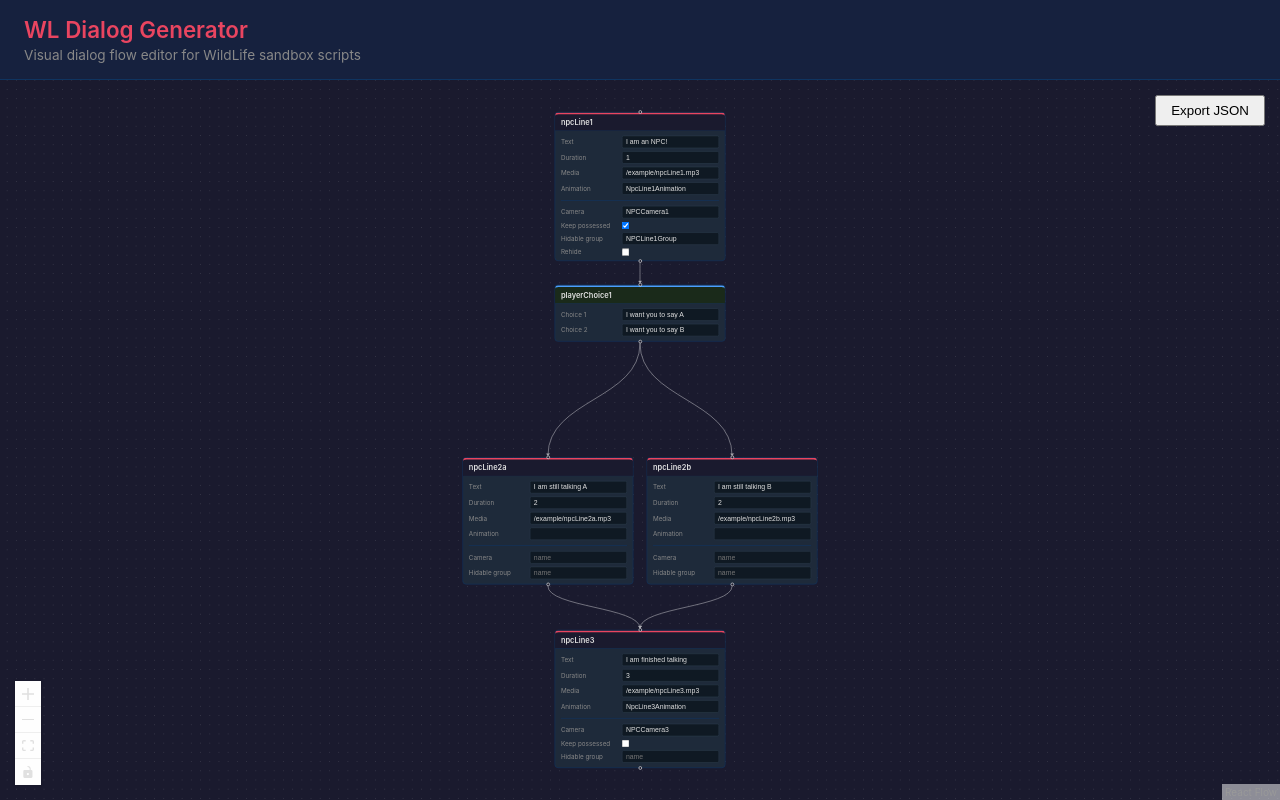
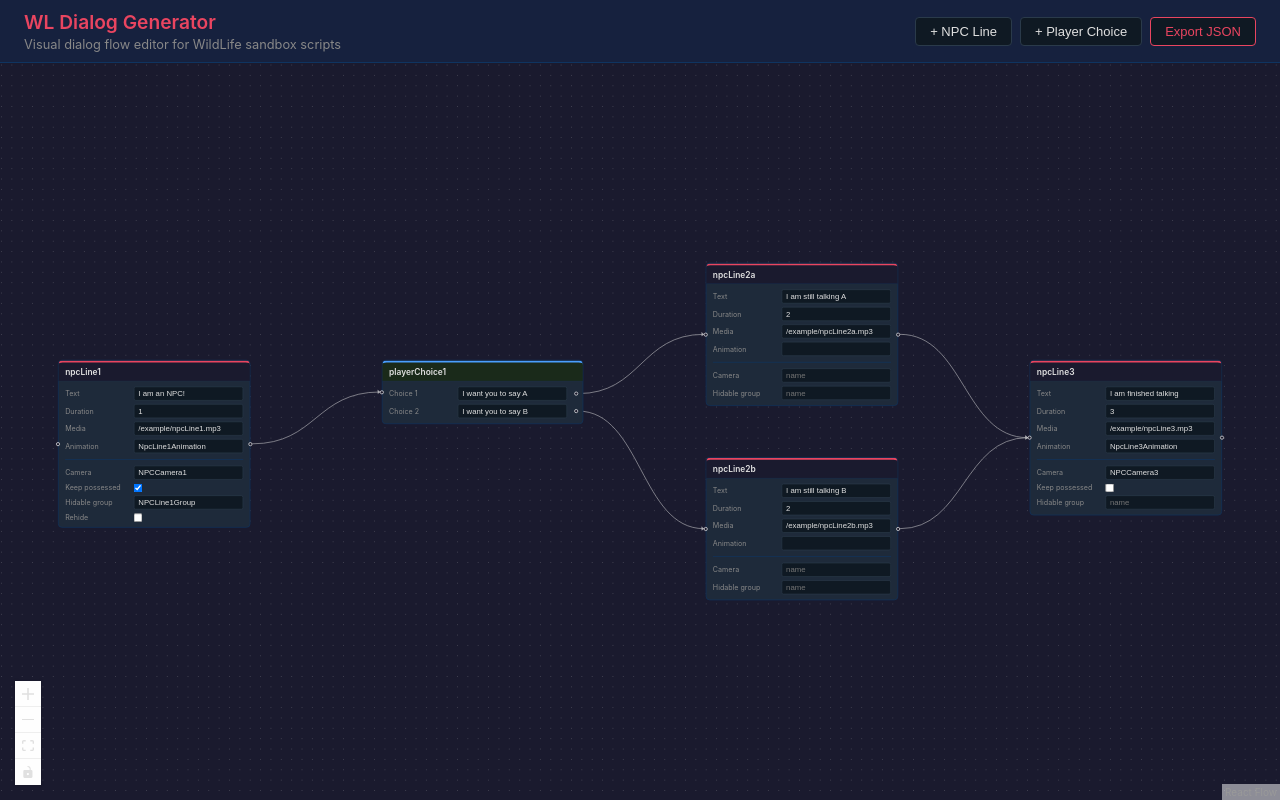
Before and after one commit to theguy-gay/wl-dialog-generator, a React (Vite) app in the folder web/: page / in a window 1280 px wide. Built offline with nearby package versions, Linux system fonts and the light colour scheme.

Commit message:
Expand Dialog Editing
Error handling and a better layout, also adds the ability to add
nodes.

```diff
--- a/web/src/App.css
+++ b/web/src/App.css
@@ -18,25 +18,102 @@ body {
 }
 
 .app-header {
-  padding: 1rem 1.5rem;
+  display: flex;
+  align-items: center;
+  justify-content: space-between;
+  padding: 0.65rem 1.5rem;
   background-color: #16213e;
   border-bottom: 1px solid #0f3460;
   flex-shrink: 0;
 }
 
-.app-header h1 {
-  font-size: 1.4rem;
+.app-title h1 {
+  font-size: 1.2rem;
   font-weight: 600;
   color: #e94560;
-  margin-bottom: 0.25rem;
+  margin-bottom: 0.15rem;
 }
 
-.app-header p {
-  font-size: 0.85rem;
+.app-title p {
+  font-size: 0.8rem;
   color: #888;
+}
+
+.app-toolbar {
+  display: flex;
+  gap: 8px;
+  align-items: center;
+}
+
+.toolbar-btn {
+  padding: 6px 14px;
+  background: #0f1923;
+  border: 1px solid #2a3a4a;
+  color: #e0e0e0;
+  border-radius: 4px;
+  cursor: pointer;
+  font-size: 13px;
+  transition: background 0.15s, border-color 0.15s;
+}
+
+.toolbar-btn:hover {
+  background: #1e2a3a;
+  border-color: #4a9eff;
+}
+
+.toolbar-btn-primary {
+  border-color: #e94560;
+  color: #e94560;
+}
+
+.toolbar-btn-primary:hover {
+  background: #e94560;
+  color: #fff;
 }
 
 .app-main {
   flex: 1;
   overflow: hidden;
 }
+
+.toolbar-btn:disabled {
+  opacity: 0.4;
+  cursor: not-allowed;
+}
+
+.toolbar-btn-primary:disabled:hover {
+  background: transparent;
+  color: #e94560;
+}
+
+.error-panel {
+  position: fixed;
+  bottom: 1rem;
+  right: 1rem;
+  background: #1e1a2e;
+  border: 1px solid #e94560;
+  border-radius: 6px;
+  padding: 10px 14px;
+  max-width: 360px;
+  z-index: 1000;
+  pointer-events: none;
+}
+
+.error-panel-title {
+  color: #e94560;
+  font-size: 12px;
+  font-weight: 600;
+  margin-bottom: 6px;
+}
+
+.error-list {
+  list-style: none;
+  display: flex;
+  flex-direction: column;
+  gap: 3px;
+}
+
+.error-item {
+  color: #ffaaaa;
+  font-size: 11px;
+}
--- a/web/src/App.tsx
+++ b/web/src/App.tsx
@@ -1,15 +1,94 @@
+import { useCallback, useMemo, useState } from 'react';
+import { useNodesState, useEdgesState } from '@xyflow/react';
+import type { Node } from '@xyflow/react';
 import DialogEditor from './components/DialogEditor';
+import { ErrorPanel } from './components/ErrorPanel';
+import type { Dialogs } from './types';
+import { dialogToFlow } from './utils/dialogToFlow';
+import { flowToDialog } from './utils/flowToDialog';
+import { validateFlow } from './utils/validateFlow';
+import './App.css';
+import dialogsJson from '../../dialogs.json';
+
+const { nodes: initialNodes, edges: initialEdges, replace: initialReplace } =
+  dialogToFlow(dialogsJson as Dialogs);
 
 function App() {
+  const [nodes, setNodes, onNodesChange] = useNodesState(initialNodes);
+  const [edges, setEdges, onEdgesChange] = useEdgesState(initialEdges);
+  const [replace] = useState<boolean | undefined>(initialReplace);
+
+  const errors = useMemo(() => validateFlow(nodes, edges), [nodes, edges]);
+
+  const handleExport = useCallback(() => {
+    if (errors.length > 0) return;
+    const dialogs = flowToDialog(nodes, edges, replace);
+    const json = JSON.stringify(dialogs, null, 4);
+    const blob = new Blob([json], { type: 'application/json' });
+    const url = URL.createObjectURL(blob);
+    const a = document.createElement('a');
+    a.href = url;
+    a.download = 'dialog.json';
+    document.body.appendChild(a);
+    a.click();
+    document.body.removeChild(a);
+    setTimeout(() => URL.revokeObjectURL(url), 100);
+  }, [nodes, edges, replace, errors]);
+
+  const handleAddNpcLine = useCallback(() => {
+    const npcCount = nodes.filter(n => n.data._type === 'npcLine').length + 1;
+    const label = `npcLine${npcCount}`;
+    const maxY = Math.max(0, ...nodes.map(n => n.position.y));
+    const newNode: Node = {
+      id: `npcLine-${label}`,
+      type: 'npcLine',
+      position: { x: 0, y: maxY + 300 },
+      data: { _label: label, _type: 'npcLine', _isStart: false, duration: 1 },
+    };
+    setNodes(nds => [...nds, newNode]);
+  }, [nodes, setNodes]);
+
+  const handleAddPlayerChoice = useCallback(() => {
+    const choiceCount = nodes.filter(n => n.data._type === 'playerChoice').length + 1;
+    const label = `playerChoice${choiceCount}`;
+    const maxY = Math.max(0, ...nodes.map(n => n.position.y));
+    const newNode: Node = {
+      id: `playerChoice-${label}`,
+      type: 'playerChoice',
+      position: { x: 0, y: maxY + 300 },
+      data: {
+        _label: label,
+        _type: 'playerChoice',
+        _isStart: false,
+        choices: [{ text: 'Choice 1' }],
+      },
+    };
+    setNodes(nds => [...nds, newNode]);
+  }, [nodes, setNodes]);
+
   return (
     <div className="app">
       <header className="app-header">
-        <h1>WL Dialog Generator</h1>
-        <p>Visual dialog flow editor for WildLife sandbox scripts</p>
+        <div className="app-title">
+          <h1>WL Dialog Generator</h1>
+          <p>Visual dialog flow editor for WildLife sandbox scripts</p>
+        </div>
+        <div className="app-toolbar">
+          <button className="toolbar-btn" onClick={handleAddNpcLine}>+ NPC Line</button>
+          <button className="toolbar-btn" onClick={handleAddPlayerChoice}>+ Player Choice</button>
+          <button className="toolbar-btn toolbar-btn-primary" onClick={handleExport} disabled={errors.length > 0}>Export JSON</button>
+        </div>
       </header>
       <main className="app-main">
-        <DialogEditor />
+        <DialogEditor
+          nodes={nodes}
+          onNodesChange={onNodesChange}
+          edges={edges}
+          setEdges={setEdges}
+          onEdgesChange={onEdgesChange}
+        />
       </main>
+      <ErrorPanel errors={errors} />
     </div>
   );
 }
--- a/web/src/components/DialogEditor.tsx
+++ b/web/src/components/DialogEditor.tsx
@@ -1,26 +1,21 @@
-import { useCallback, useState } from 'react';
+import { useCallback } from 'react';
 import {
   ReactFlow,
   addEdge,
-  useNodesState,
-  useEdgesState,
   Controls,
   Background,
   BackgroundVariant,
-  Panel,
   type Connection,
+  type Node,
+  type Edge,
+  type OnNodesChange,
+  type OnEdgesChange,
 } from '@xyflow/react';
+import { type Dispatch, type SetStateAction } from 'react';
 import '@xyflow/react/dist/style.css';
-import type { Dialogs } from '../types';
-import { dialogToFlow } from '../utils/dialogToFlow';
-import { flowToDialog } from '../utils/flowToDialog';
 import { NpcLineNode } from './NpcLineNode';
 import { PlayerChoiceNode } from './PlayerChoiceNode';
 import './nodes.css';
-import dialogsJson from '../../../dialogs.json';
-
-const { nodes: initialNodes, edges: initialEdges, replace: initialReplace } =
-  dialogToFlow(dialogsJson as Dialogs);
 
 // Defined outside the component so the object reference is stable across renders
 const nodeTypes = {
@@ -28,27 +23,26 @@ const nodeTypes = {
   playerChoice: PlayerChoiceNode,
 };
 
-function DialogEditor() {
-  const [nodes, , onNodesChange] = useNodesState(initialNodes);
-  const [edges, setEdges, onEdgesChange] = useEdgesState(initialEdges);
-  const [replace] = useState<boolean | undefined>(initialReplace);
+interface DialogEditorProps {
+  nodes: Node[];
+  onNodesChange: OnNodesChange;
+  edges: Edge[];
+  setEdges: Dispatch<SetStateAction<Edge[]>>;
+  onEdgesChange: OnEdgesChange;
+}
 
+function DialogEditor({ nodes, onNodesChange, edges, setEdges, onEdgesChange }: DialogEditorProps) {
   const onConnect = useCallback(
-    (connection: Connection) => setEdges((eds) => addEdge(connection, eds)),
+    (connection: Connection) => {
+      let data: Record<string, unknown> | undefined;
+      if (connection.sourceHandle?.startsWith('choice-')) {
+        const idx = parseInt(connection.sourceHandle.slice('choice-'.length), 10);
+        if (!isNaN(idx)) data = { choiceIndex: idx };
+      }
+      setEdges(eds => addEdge({ ...connection, data }, eds));
+    },
     [setEdges]
   );
-
-  const handleExport = useCallback(() => {
-    const dialogs = flowToDialog(nodes, edges, replace);
-    const json = JSON.stringify(dialogs, null, 4);
-    const blob = new Blob([json], { type: 'application/json' });
-    const url = URL.createObjectURL(blob);
-    const a = document.createElement('a');
-    a.href = url;
-    a.download = 'dialog.json';
-    a.click();
-    URL.revokeObjectURL(url);
-  }, [nodes, edges, replace]);
 
   return (
     <div style={{ width: '100%', height: '100%' }}>
@@ -63,11 +57,6 @@ function DialogEditor() {
       >
         <Controls />
         <Background variant={BackgroundVariant.Dots} gap={16} size={1} />
-        <Panel position="top-right">
-          <button onClick={handleExport} style={{ padding: '6px 14px', cursor: 'pointer' }}>
-            Export JSON
-          </button>
-        </Panel>
       </ReactFlow>
     </div>
   );
--- /dev/null
+++ b/web/src/components/ErrorPanel.tsx
@@ -0,0 +1,19 @@
+interface ErrorPanelProps {
+  errors: string[];
+}
+
+export function ErrorPanel({ errors }: ErrorPanelProps) {
+  if (errors.length === 0) return null;
+  return (
+    <div className="error-panel">
+      <div className="error-panel-title">
+        ⚠ {errors.length} export error{errors.length > 1 ? 's' : ''}
+      </div>
+      <ul className="error-list">
+        {errors.map((msg, i) => (
+          <li key={i} className="error-item">{msg}</li>
+        ))}
+      </ul>
+    </div>
+  );
+}
--- a/web/src/components/NpcLineNode.tsx
+++ b/web/src/components/NpcLineNode.tsx
@@ -34,7 +34,7 @@ export function NpcLineNode({ id, data }: NodeProps) {
 
   return (
     <div className="dialog-node">
-      <Handle type="target" position={Position.Top} />
+      <Handle type="target" position={Position.Left} />
 
       <div className="node-header node-header-npc">{data._label as string}</div>
 
@@ -128,7 +128,7 @@ export function NpcLineNode({ id, data }: NodeProps) {
         )}
       </div>
 
-      <Handle type="source" position={Position.Bottom} />
+      <Handle type="source" position={Position.Right} />
     </div>
   );
 }
--- a/web/src/components/PlayerChoiceNode.tsx
+++ b/web/src/components/PlayerChoiceNode.tsx
@@ -13,13 +13,13 @@ export function PlayerChoiceNode({ id, data }: NodeProps) {
 
   return (
     <div className="dialog-node">
-      <Handle type="target" position={Position.Top} />
+      <Handle type="target" position={Position.Left} />
 
       <div className="node-header node-header-choice">{data._label as string}</div>
 
       <div className="node-fields">
         {choices.map((choice, i) => (
-          <div className="node-field" key={i}>
+          <div className="node-field node-choice-row" key={i}>
             <label>Choice {i + 1}</label>
             <input
               className="nodrag"
@@ -27,11 +27,14 @@ export function PlayerChoiceNode({ id, data }: NodeProps) {
               value={choice.text}
               onChange={e => onChoiceTextChange(i, e.target.value)}
             />
+            <Handle
+              type="source"
+              position={Position.Right}
+              id={`choice-${i}`}
+            />
           </div>
         ))}
       </div>
-
-      <Handle type="source" position={Position.Bottom} />
     </div>
   );
 }
--- a/web/src/components/nodes.css
+++ b/web/src/components/nodes.css
@@ -74,3 +74,8 @@
   border-top: 1px solid #0f3460;
   margin: 4px 0;
 }
+
+.node-choice-row {
+  position: relative;
+  padding-right: 14px;
+}
--- a/web/src/utils/dialogToFlow.ts
+++ b/web/src/utils/dialogToFlow.ts
@@ -18,7 +18,7 @@ function computeTreeLayout(
   edges: Edge[],
   startId: string,
 ): Map<string, { x: number; y: number }> {
-  const X_SPACING = 320;
+  const X_SPACING = 500;
   const Y_SPACING = 300;
 
   // Build adjacency list (source → [targets])
@@ -55,11 +55,11 @@ function computeTreeLayout(
 
   const positions = new Map<string, { x: number; y: number }>();
   for (const [lv, ids] of groups) {
-    const totalWidth = (ids.length - 1) * X_SPACING;
+    const totalHeight = (ids.length - 1) * Y_SPACING;
     ids.forEach((id, i) => {
       positions.set(id, {
-        x: -totalWidth / 2 + i * X_SPACING,
-        y: lv * Y_SPACING,
+        x: lv * X_SPACING,
+        y: -totalHeight / 2 + i * Y_SPACING,
       });
     });
   }
@@ -134,6 +134,7 @@ export function dialogToFlow(dialogs: Dialogs): DialogFlowResult {
       edges.push({
         id: `edge-playerChoice-${label}-${i}-to-${choice.triggers}`,
         source: `playerChoice-${label}`,
+        sourceHandle: `choice-${i}`,
         target: `npcLine-${choice.triggers}`,
         markerEnd: arrow,
         data: { choiceIndex: i },
--- a/web/src/utils/flowToDialog.ts
+++ b/web/src/utils/flowToDialog.ts
@@ -19,10 +19,23 @@ export function flowToDialog(nodes: Node[], edges: Edge[], replace?: boolean): D
   if (!startNode) throw new Error('No start node found in flow');
   const start = stripPrefix(startNode.id);
 
+  // BFS to find all nodes reachable from start — orphans are excluded from export
+  const reachable = new Set<string>();
+  const queue: string[] = [startNode.id];
+  while (queue.length > 0) {
+    const cur = queue.shift()!;
+    if (reachable.has(cur)) continue;
+    reachable.add(cur);
+    for (const edge of outgoingEdges.get(cur) ?? []) {
+      queue.push(edge.target);
+    }
+  }
+
   const npcLines: { [label: string]: NPCLine } = {};
   const playerChoices: { [label: string]: PlayerChoice[] } = {};
 
   for (const node of nodes) {
+    if (!reachable.has(node.id)) continue;
     const data = node.data;
     const label = stripPrefix(node.id);
 
@@ -53,20 +66,27 @@ export function flowToDialog(nodes: Node[], edges: Edge[], replace?: boolean): D
 
     } else if (data._type === 'playerChoice') {
       const choiceTexts = data.choices as Array<{ text: string }>;
-      const outEdges = (outgoingEdges.get(node.id) ?? [])
-        .slice()
-        .sort((a, b) => {
-          const ai = (a.data?.choiceIndex as number) ?? 0;
-          const bi = (b.data?.choiceIndex as number) ?? 0;
-          return ai - bi;
-        });
+      const outEdges = outgoingEdges.get(node.id) ?? [];
 
-      const choices: PlayerChoice[] = choiceTexts.map((ct, i) => ({
-        text: ct.text,
-        triggers: stripPrefix(outEdges[i].target),
-      }));
+      const getChoiceIdx = (e: Edge): number => {
+        if (typeof e.sourceHandle === 'string' && e.sourceHandle.startsWith('choice-')) {
+          const n = parseInt(e.sourceHandle.slice('choice-'.length), 10);
+          if (!isNaN(n)) return n;
+        }
+        return (e.data?.choiceIndex as number) ?? -1;
+      };
 
-      playerChoices[label] = choices;
+      const choices: PlayerChoice[] = choiceTexts
+        .map((ct, i) => {
+          const edge = outEdges.find(e => getChoiceIdx(e) === i);
+          if (!edge) return null;
+          return { text: ct.text, triggers: stripPrefix(edge.target) };
+        })
+        .filter((c): c is PlayerChoice => c !== null);
+
+      if (choices.length > 0) {
+        playerChoices[label] = choices;
+      }
     }
   }
 
--- /dev/null
+++ b/web/src/utils/validateFlow.ts
@@ -0,0 +1,68 @@
+import type { Node, Edge } from '@xyflow/react';
+
+function stripPrefix(nodeId: string): string {
+  if (nodeId.startsWith('npcLine-')) return nodeId.slice('npcLine-'.length);
+  if (nodeId.startsWith('playerChoice-')) return nodeId.slice('playerChoice-'.length);
+  return nodeId;
+}
+
+export function validateFlow(nodes: Node[], edges: Edge[]): string[] {
+  const errors: string[] = [];
+
+  // Build outgoing edge index
+  const outgoingEdges = new Map<string, Edge[]>();
+  for (const edge of edges) {
+    if (!outgoingEdges.has(edge.source)) outgoingEdges.set(edge.source, []);
+    outgoingEdges.get(edge.source)!.push(edge);
+  }
+
+  // Find start node
+  const startNode = nodes.find(n => n.data._isStart === true);
+  if (!startNode) return ['No start node found'];
+
+  // BFS — only validate reachable nodes
+  const reachable = new Set<string>();
+  const queue: string[] = [startNode.id];
+  while (queue.length > 0) {
+    const cur = queue.shift()!;
+    if (reachable.has(cur)) continue;
+    reachable.add(cur);
+    for (const edge of outgoingEdges.get(cur) ?? []) queue.push(edge.target);
+  }
+
+  for (const node of nodes) {
+    if (!reachable.has(node.id)) continue;
+    const label = stripPrefix(node.id);
+    const data = node.data;
+
+    if (data._type === 'npcLine') {
+      const duration = data.duration as number;
+      if (typeof duration !== 'number' || !isFinite(duration)) {
+        errors.push(`NPC line "${label}": duration must be a number`);
+      }
+
+    } else if (data._type === 'playerChoice') {
+      const choices = data.choices as Array<{ text: string }>;
+      const nodeEdges = outgoingEdges.get(node.id) ?? [];
+
+      const getChoiceIdx = (e: Edge): number => {
+        if (typeof e.sourceHandle === 'string' && e.sourceHandle.startsWith('choice-')) {
+          const n = parseInt(e.sourceHandle.slice('choice-'.length), 10);
+          if (!isNaN(n)) return n;
+        }
+        return (e.data?.choiceIndex as number) ?? -1;
+      };
+
+      choices.forEach((choice, i) => {
+        if (!choice.text.trim()) {
+          errors.push(`Player choice "${label}": choice ${i + 1} text is empty`);
+        }
+        if (!nodeEdges.some(e => getChoiceIdx(e) === i)) {
+          errors.push(`Player choice "${label}": choice ${i + 1} is not connected`);
+        }
+      });
+    }
+  }
+
+  return errors;
+}
```
Also changed, not shown: 2 other files (tests, documents, lock files or other folders).
